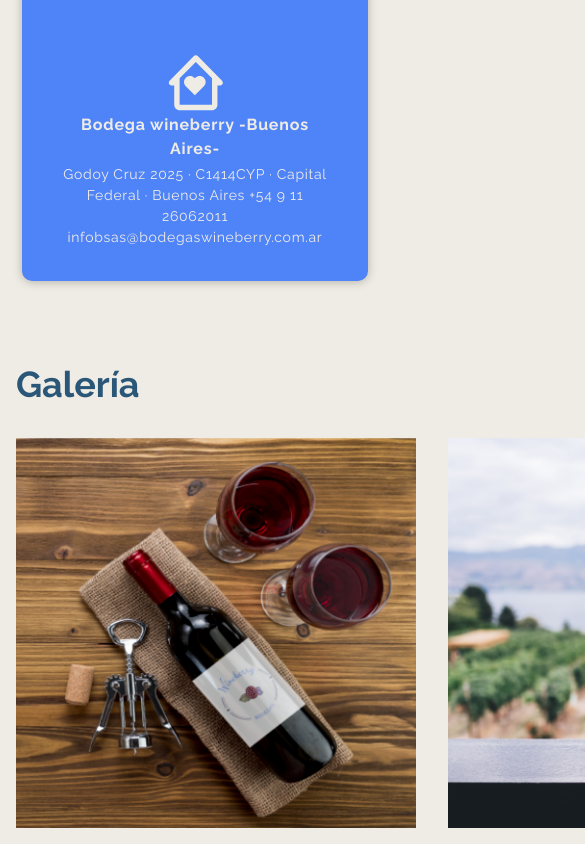
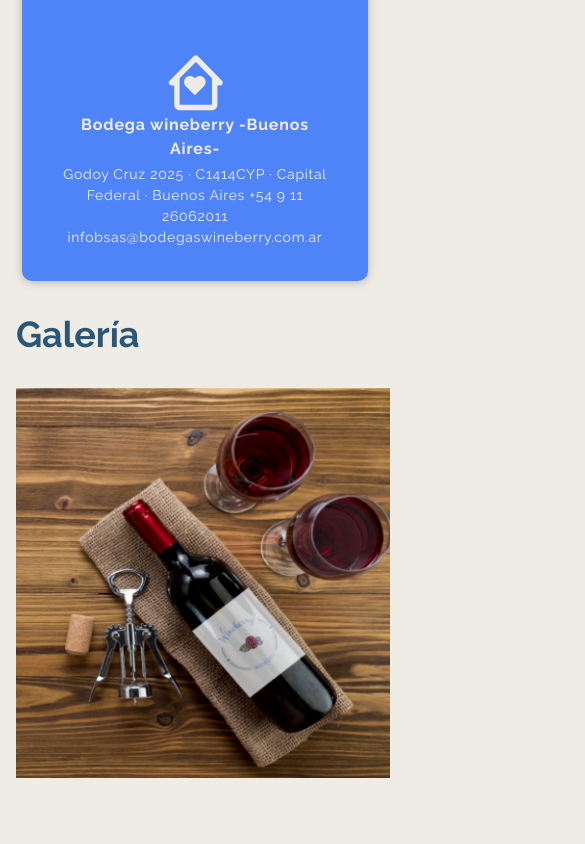
Before and after one commit to frontendcafe/cmyk-blueberry, a React (Create React App) app: page / in a window 390 px wide. Shown: the part 1371-2215 px from the top of the page, 585 px wide, since content can reach past the window. After the commit the page ends 2165 px from the top, so only its background shows below. Built offline with nearby package versions, Linux system fonts and the light colour scheme; a web font is replaced by a local one.

Commit message:
Agregué scroll a vista mobile

```diff
--- a/src/components/Gallery/styles.scss
+++ b/src/components/Gallery/styles.scss
@@ -1,7 +1,7 @@
 @use 'src/styles/utils' as *;
 
 .gallery {
-    padding-top: 50px;
+    min-height: 400px;
     &__title {
         font-size: $size-5xl;
         color: $color-secondary;
@@ -11,7 +11,7 @@
 
     &__grid {
         display: flex;
-        min-height: 300px;
+        overflow: scroll;
 
         .gallery__center {
             display: none;
@@ -34,13 +34,13 @@
 
         &__grid {
             max-width: 1200px;
-            min-height: 600px;
+            min-height: 400px;
             display: grid;
             grid-gap: 10px;
             grid-template-areas: "top1 top2 top3"
                                 "center center center"
                                 "btm1 btm2 btm3";
-
+            overflow: visible;
             .gallery__center {
                 display: block;
                 grid-area: center;
```
